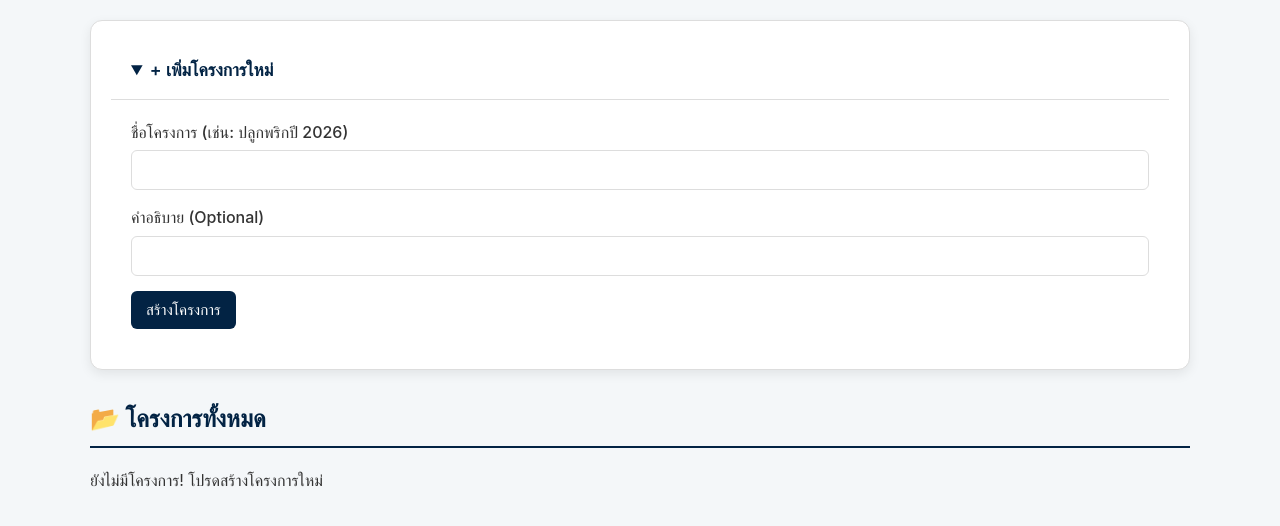
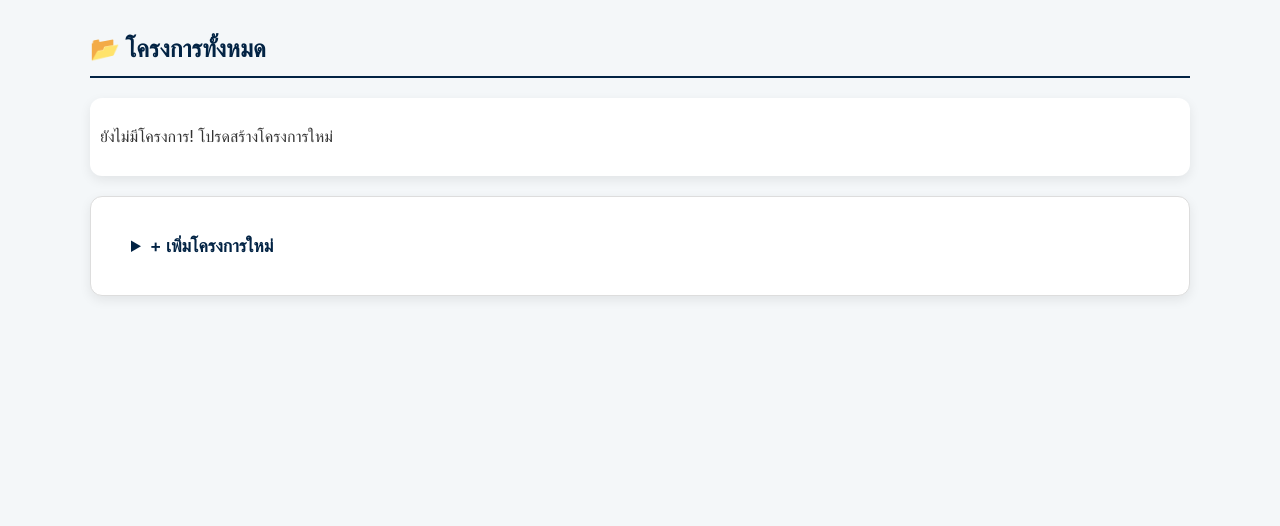
Before and after one commit to adisakwamalun22-prog/prik-jinda-log, a Flask app: page / in a window 1280 px wide. Shown: the part 73-599 px from the top of the page. Run offline with Flask 3, Linux system fonts and the light colour scheme; data that the repository does not hold is empty.

Commit message:
UI: Reorder project list to show before 'Add Project'

```diff
--- a/templates/index.html
+++ b/templates/index.html
@@ -170,7 +170,12 @@
     </header>
 
     <div id="projectListView">
-        <details class="card" open>
+
+        <h2>📂 โครงการทั้งหมด</h2>
+        <div id="projectListContainer" class="card" style="padding: 10px;">
+            </div>
+
+        <details class="card" style="margin-top: 20px;">
             <summary>+ เพิ่มโครงการใหม่</summary>
             <div class="details-content">
                 <form id="newProjectForm">
@@ -187,9 +192,6 @@
             </div>
         </details>
 
-        <h2>📂 โครงการทั้งหมด</h2>
-        <div id="projectListContainer">
-            </div>
     </div>
 
 
```
